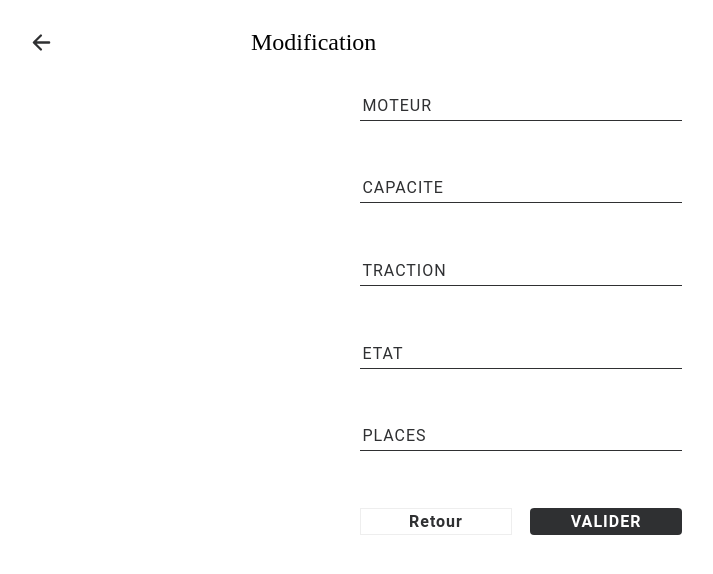
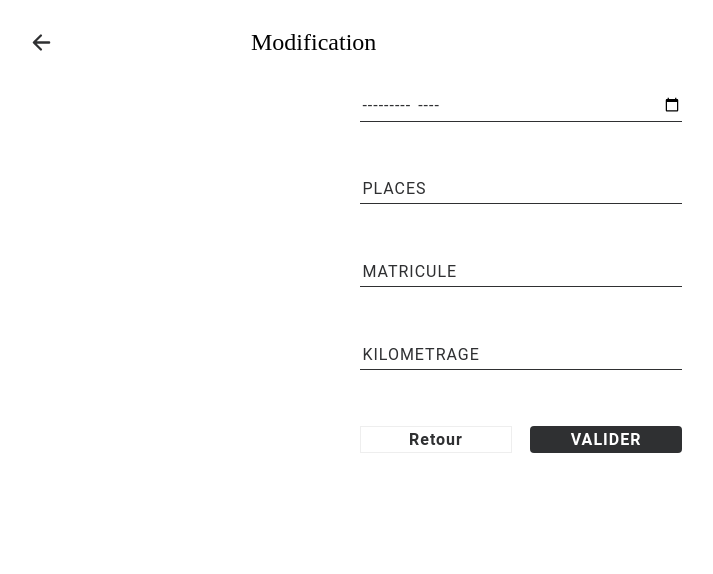
Before and after one commit to Rsm-mah/PROJET_FINAL_S5_MOBILE, a React (Vite) app: page /modificationsuite in a window 1280 px wide. Shown: the top 574 px of the page, without its empty margins (119-832 px from the left). Built offline with nearby package versions, Linux system fonts and the light colour scheme.

Commit message:
update page modification and annonce

```diff
--- a/src/App.tsx
+++ b/src/App.tsx
@@ -20,6 +20,12 @@ import ModifAnnonceSuite from './pages/Modification/ModifAnnonceSuite';
 import Annonce from './pages/Annonce/Annonce';
 import Notification from './pages/Notification/Notification';
 import Profil from './pages/Profil/Profil';
+import ProfilModif from './pages/Profil/ProfilModif';
+import AjoutAnnonce from './pages/AjoutAnnonce/AjoutAnnonce';
+import AjoutAnnonceTwo from './pages/AjoutAnnonce/AjoutAnnonceTwo';
+import AjoutAnnonceThree from './pages/AjoutAnnonce/AjoutAnnonceThree';
+import AjoutAnnonceFour from './pages/AjoutAnnonce/AjoutAnnonceFour';
+import AjoutAnnonceFive from './pages/AjoutAnnonce/AjoutAnnonceFive';
 
 /* Core CSS required for Ionic components to work properly */
 import '@ionic/react/css/core.css';
@@ -88,6 +94,24 @@ const App: React.FC = () => (
           <Route exact path="/profil">
             <Profil />
           </Route>
+          <Route exact path="/modifprofil">
+            <ProfilModif />
+          </Route>
+          <Route exact path="/ajoutannonce">
+            <AjoutAnnonce />
+          </Route>
+          <Route exact path="/ajoutannoncetwo">
+            <AjoutAnnonceTwo />
+          </Route>
+          <Route exact path="/ajoutannoncethree">
+            <AjoutAnnonceThree />
+          </Route>
+          <Route exact path="/ajoutannoncefour">
+            <AjoutAnnonceFour />
+          </Route>
+          <Route exact path="/ajoutannoncefive">
+            <AjoutAnnonceFive />
+          </Route>
           <Route exact path="/">
             <Redirect to="/index" />
           </Route>
--- a/src/pages/Annonce/Annonce.tsx
+++ b/src/pages/Annonce/Annonce.tsx
@@ -26,9 +26,9 @@ import Navigation from '../../components/Navigation/Navigation';
                         onSlideChange={() => console.log('slide change')}
                         onSwiper={(swiper) => console.log(swiper)}
                       >
-                        <SwiperSlide>Slide 1</SwiperSlide>
-                        <SwiperSlide>Slide 2</SwiperSlide>
-                        <SwiperSlide>Slide 3</SwiperSlide>
+                        <SwiperSlide>Tous</SwiperSlide>
+                        <SwiperSlide>Nouveau</SwiperSlide>
+                        <SwiperSlide>Récent</SwiperSlide>
                         <SwiperSlide>Slide 4</SwiperSlide>
                       </Swiper>
                     </div>
--- a/src/pages/Modification/ModifAnnonce.css
+++ b/src/pages/Modification/ModifAnnonce.css
@@ -37,13 +37,12 @@ ion-content .ion-content-body-modif {
 .ion-content-body-modif .body_modif .input-group .select-categorie,
 .ion-content-body-modif .body_modif .input-group .select-marque,
 .ion-content-body-modif .body_modif .input-group .select-modele,
-.ion-content-body-modif .body_modif .input-group .input-moteur,
-.ion-content-body-modif .body_modif .input-group .input-capacite,
+.ion-content-body-modif .body_modif .input-group .input-month,
 .ion-content-body-modif .body_modif .input-group .select-vitesse,
 .ion-content-body-modif .body_modif .input-group .select-origine,
 .ion-content-body-modif .body_modif .input-group .select-carburant,
-.ion-content-body-modif .body_modif .input-group .input-traction,
-.ion-content-body-modif .body_modif .input-group .input-etat,
+.ion-content-body-modif .body_modif .input-group .input-kilometrage,
+.ion-content-body-modif .body_modif .input-group .input-matricule,
 .ion-content-body-modif .body_modif .input-group .input-place,
 .ion-content-body-modif .body_modif .input-group .select-couleur {
     margin-bottom: 1.5cm;
--- a/src/pages/Modification/ModifAnnonce.tsx
+++ b/src/pages/Modification/ModifAnnonce.tsx
@@ -10,6 +10,13 @@ import './ModifAnnonce.css';
 import { SelectP } from '../../components/Select/SelectP';
 
   const ModifAnnonce = () => {
+    const [selectedCategorie, setSelectedCategorie] = useState('');
+    const [selectedMarque, setSelectedMarque] = useState('');
+    const [selectedModele, setSelectedModele] = useState('');
+    const [selectedCarburant, setSelectedCarburant] = useState('');
+    const [selectedOrigine, setSelectedOrigine] = useState('');
+    const [selectedTransmission, setSelectedTransmission] = useState('');
+    const [selectedEnergie, setSelectedEnergie] = useState('');
 
     return (
       <IonPage>
@@ -31,33 +38,32 @@ import { SelectP } from '../../components/Select/SelectP';
                         <form action="" method="post">
                             <div className="input-group">
                                 <div className="select-categorie">
-                                    <SelectP title="CATEGORIE" options={['CAT 1','CAT 2','CAT 3','CAT 4']}/>
+                                    <SelectP title="CATEGORIE" options={['CAT 1','CAT 2','CAT 3','CAT 4']} selectedValue={selectedCategorie} onValueChange={setSelectedCategorie}/>
                                 </div>
 
                                 <div className="select-marque">
-                                    <SelectP title="MARQUE" options={['MARQUE 1','MARQUE 1','MARQUE 1','MARQUE 1']}/>
+                                    <SelectP title="MARQUE" options={['MARQUE 1','MARQUE 1','MARQUE 1','MARQUE 1']} selectedValue={selectedMarque} onValueChange={setSelectedMarque}/>
                                 </div>
 
                                 <div className="select-modele">
-                                    <SelectP title="MODELE" options={['MODELE 1','MODELE 1','MODELE 1','MODELE 1']}/>
+                                    <SelectP title="MODELE" options={['MODELE 1','MODELE 1','MODELE 1','MODELE 1']} selectedValue={selectedModele} onValueChange={setSelectedModele}/>
                                 </div>
 
                                 <div className="select-vitesse">
-                                    <SelectP title="VITESSE" options={['MANUELLE','AUTOMATIQUE']}/>
+                                    <SelectP title="TRANSMISSION" options={['MANUELLE','AUTOMATIQUE']} selectedValue={selectedTransmission} onValueChange={setSelectedTransmission}/>
                                 </div>
 
                                 <div className="select-origine">
-                                    <SelectP title="ORIGINE" options={['FRANCE','ALLEMAGNE']}/>
+                                    <SelectP title="ORIGINE" options={['FRANCE','ALLEMAGNE']} selectedValue={selectedOrigine} onValueChange={setSelectedOrigine}/>
                                 </div>
 
                                 <div className="select-carburant">
-                                    <SelectP title="CARBURANT" options={['ESSENCE','DIESEL']}/>
+                                    <SelectP title="CARBURANT" options={['ESSENCE','DIESEL']} selectedValue={selectedCarburant} onValueChange={setSelectedCarburant}/>
                                 </div>
 
-                                <div className="select-couleur">
-                                    <SelectP title="COULEUR" options={['NOIR','ROUGE']}/>
+                                <div className="select-carburant">
+                                    <SelectP title="ENERGIE" options={['ELECTRIQUE','HYBRIDE']} selectedValue={selectedEnergie} onValueChange={setSelectedEnergie}/>
                                 </div>
-
 
                             </div>
 
--- a/src/pages/Modification/ModifAnnonceSuite.tsx
+++ b/src/pages/Modification/ModifAnnonceSuite.tsx
@@ -38,24 +38,20 @@ import './ModifAnnonce.css';
                         <div className="formulaire">
                             <form action="" method="post">
                                 <div className="input-group">
-                                    <div className="input-moteur">
-                                        <input type="text" placeholder="MOTEUR" required />
-                                    </div>
-
-                                    <div className="input-capacite">
-                                        <input type="text" placeholder="CAPACITE" required />
-                                    </div>
-
-                                    <div className="input-traction">
-                                        <input type="text" placeholder="TRACTION" required />
-                                    </div>
-
-                                    <div className="input-etat">
-                                        <input type="text" placeholder="ETAT" required />
+                                    <div className="input-month">
+                                        <input type="month" />
                                     </div>
 
                                     <div className="input-place">
                                         <input type="number" placeholder="PLACES" required />
+                                    </div>
+
+                                    <div className="input-matricule">
+                                        <input type="text" placeholder="MATRICULE" required />
+                                    </div>
+
+                                    <div className="input-kilometrage">
+                                        <input type="text" placeholder="KILOMETRAGE" required />
                                     </div>
 
 
```
